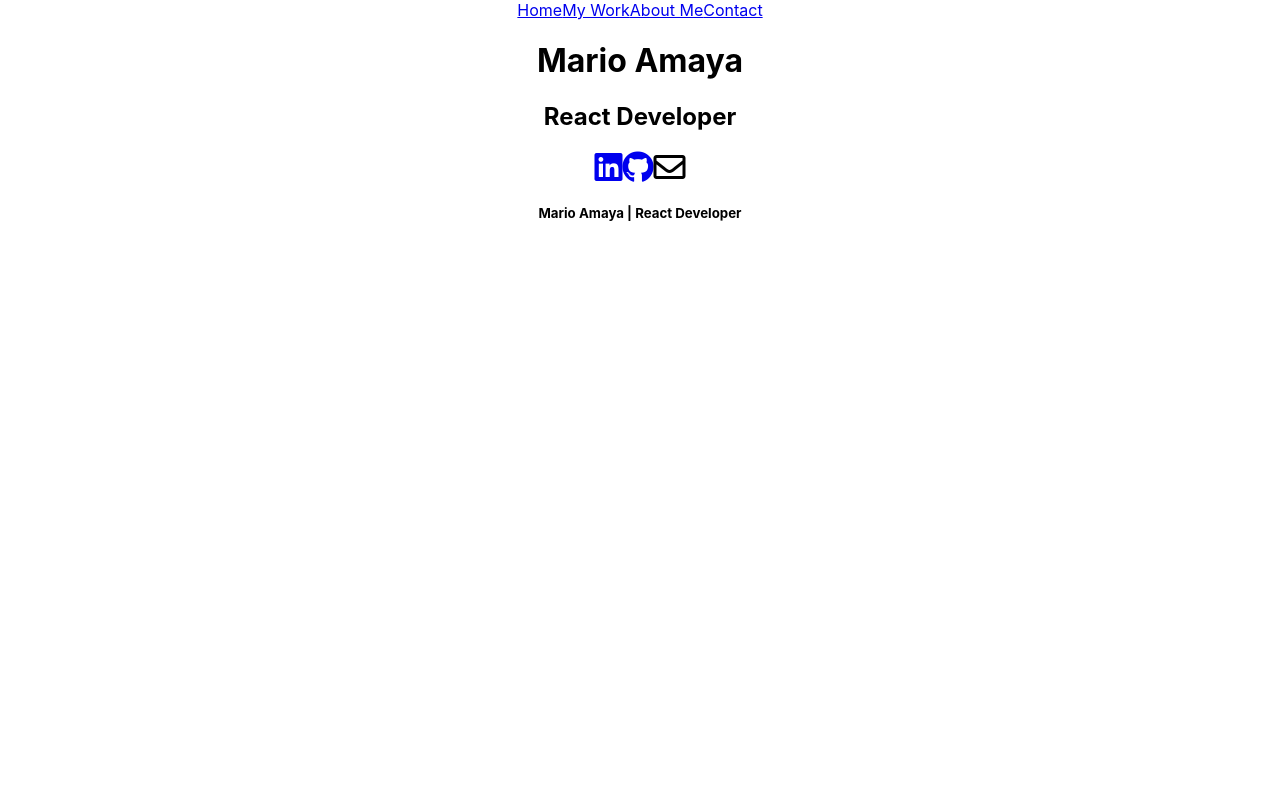
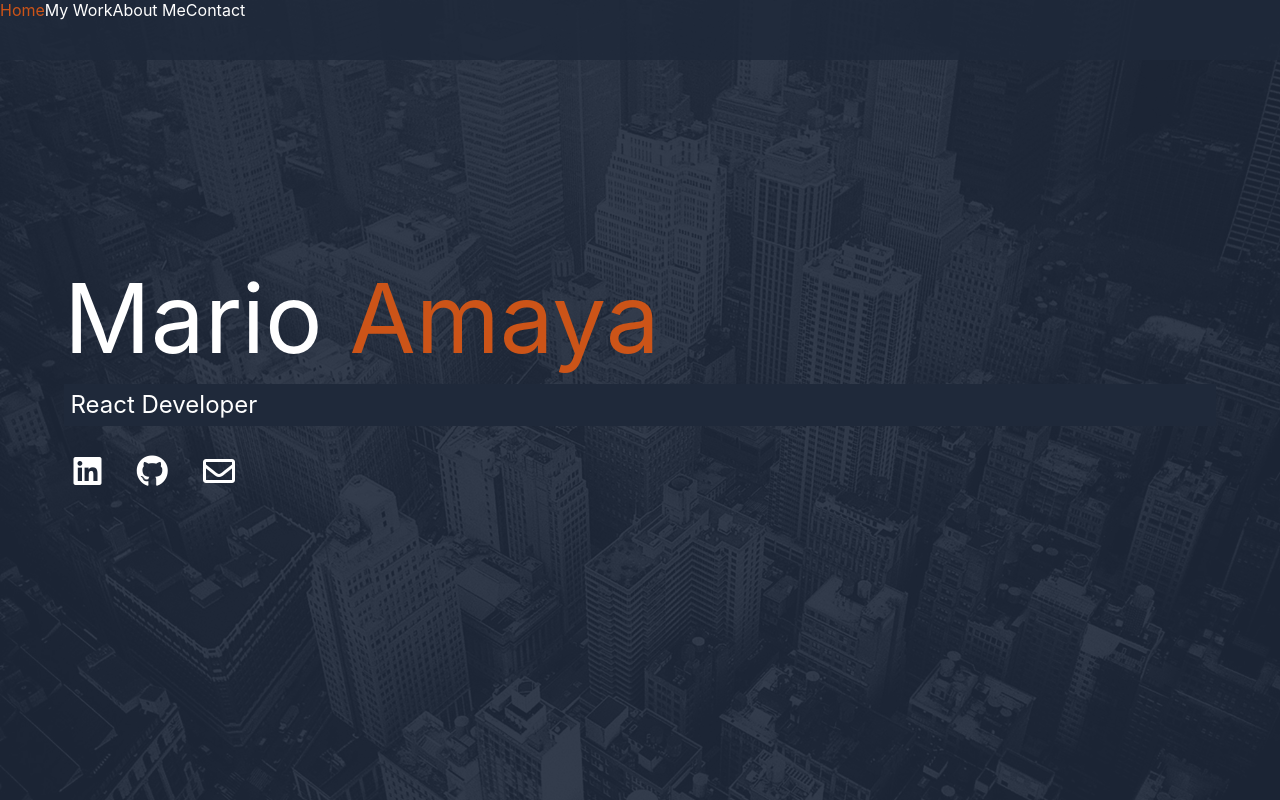
Before and after one commit to MAmaya1/portfolio-website-react, a React (Create React App) app: page / in a window 1280 px wide. Built offline with nearby package versions, Linux system fonts and the light colour scheme.

Commit message:
styled HomePage

```diff
--- a/package.json
+++ b/package.json
@@ -9,7 +9,8 @@
     "react": "^16.12.0",
     "react-dom": "^16.12.0",
     "react-router-dom": "^5.1.2",
-    "react-scripts": "3.3.0"
+    "react-scripts": "3.3.0",
+    "styled-components": "^5.0.1"
   },
   "scripts": {
     "start": "react-scripts start",
--- a/src/App.css
+++ /dev/null
@@ -1,38 +0,0 @@
-.App {
-  text-align: center;
-}
-
-.App-logo {
-  height: 40vmin;
-  pointer-events: none;
-}
-
-@media (prefers-reduced-motion: no-preference) {
-  .App-logo {
-    animation: App-logo-spin infinite 20s linear;
-  }
-}
-
-.App-header {
-  background-color: #282c34;
-  min-height: 100vh;
-  display: flex;
-  flex-direction: column;
-  align-items: center;
-  justify-content: center;
-  font-size: calc(10px + 2vmin);
-  color: white;
-}
-
-.App-link {
-  color: #61dafb;
-}
-
-@keyframes App-logo-spin {
-  from {
-    transform: rotate(0deg);
-  }
-  to {
-    transform: rotate(360deg);
-  }
-}
--- a/src/App.js
+++ b/src/App.js
@@ -1,5 +1,6 @@
 import React from 'react';
 import { BrowserRouter as Router, Route } from 'react-router-dom';
+import styled from 'styled-components';
 
 // Import Components
 
@@ -8,23 +9,24 @@ import HomePage from './components/HomePage';
 import PortfolioPage from './components/PortfolioPage';
 import AboutMePage from './components/AboutMePage';
 import ContactMePage from './components/ContactMePage';
-import Footer from './components/Footer';
 
-// Import Styles
+// Styles
 
-import './App.css';
+const AppWrapper = styled.div`
+  background: rgba(31, 41, 58, 0.9);
+  height: 100vh;
+`
 
 function App() {
   return (
     <Router>
-      <div className="App">
+      <AppWrapper>
         <NavBar />
         <Route exact path='/' component={HomePage}/>
         <Route path='/portfolio' component={PortfolioPage}/>
         <Route path='/about-me' component={AboutMePage}/>
         <Route path='/contact-me' component={ContactMePage}/>
-        <Footer />
-      </div>
+      </AppWrapper>
     </Router>
   );
 }
--- a/src/components/AboutMePage.js
+++ b/src/components/AboutMePage.js
@@ -1,4 +1,8 @@
 import React from 'react';
+
+// Import Footer
+
+import Footer from './Footer';
 
 // Import Images
 
@@ -28,6 +32,7 @@ const AboutMePage = props => {
                     <p>Local Urban Planning, Community Activism, Architectural Design, Model Building, Writing, Animation, Film Production, and Travel.</p>
                 </div>
             </div>
+            <Footer />
         </div>
     )
 }
--- a/src/components/ContactMePage.js
+++ b/src/components/ContactMePage.js
@@ -1,4 +1,8 @@
 import React from 'react';
+
+// Import Footer
+
+import Footer from './Footer';
 
 const ContactMePage = props => {
     return (
@@ -11,6 +15,7 @@ const ContactMePage = props => {
                 <li><i className="fab icon-bottom fa-linkedin"/><a href="https://www.linkedin.com/in/marioamayaweb" target="_blank">marioamayaweb</a></li>
                 <li><i className="fab icon-bottom fa-github"/><a href="https://github.com/MAmaya1" target="_blank">MAmaya1</a></li>
             </ul>
+            <Footer />
         </div>
     )
 }
--- a/src/components/HomePage.js
+++ b/src/components/HomePage.js
@@ -1,16 +1,52 @@
 import React from 'react';
+import styled from 'styled-components';
+
+// Styles
+
+const PageWrapper = styled.div`
+    margin-top: 12.5rem;
+    padding: 0 4rem 0 4rem;
+`
+
+const LargeHeading = styled.h1`
+    font-size: 6rem;
+    font-weight: 400;
+    color: #FFF;
+    padding-bottom: 0.5rem;
+
+    span {
+        color: #CC5418
+    }
+`
+
+const SmallHeading = styled.h2`
+    font-size: 1.5rem;
+    font-weight: 400;
+    color: #FFF;
+    background: #1F293a;
+    padding: 0.4rem;
+`
+
+const Icons = styled.div`
+    padding: 1.8rem 0 1.8rem 0.4rem;
+
+    a {
+        padding: 0.2rem;
+        margin-right: 1.8rem;
+    }
+`
 
 const HomePage = props => {
     return (
-        <div>
-            <h1>Mario <span>Amaya</span></h1>
-            <h2>React Developer</h2>
-            <div className="web-icons">
+        <PageWrapper>
+            <LargeHeading>Mario <span>Amaya</span></LargeHeading>
+            <SmallHeading>React Developer</SmallHeading>
+            <Icons>
                 <a href="https://www.linkedin.com/in/marioamayaweb" target="_blank"><i className="fab fa-linkedin fa-2x" /></a>
                 <a href="https://www.github.com/mamaya1" target="_blank"><i className="fab fa-github fa-2x" /></a>
                 <a><i class="far fa-envelope fa-2x" /></a>
-            </div>
-        </div>
+            </Icons>
+        </PageWrapper>
     )
 }
 
--- a/src/components/NavBar.js
+++ b/src/components/NavBar.js
@@ -1,14 +1,22 @@
 import React from 'react';
 import { NavLink } from 'react-router-dom';
+import styled from 'styled-components';
+
+// Styles
+
+const MainNav = styled.div`
+    background: rgba(31, 41, 58, 0.9);
+    height: 60px;
+`
 
 const NavBar = props => {
     return (
-        <div>
+        <MainNav>
             <NavLink exact to='/'>Home</NavLink>
             <NavLink to='/portfolio'>My Work</NavLink>
             <NavLink to='/about-me'>About Me</NavLink>
             <NavLink to='/contact-me'>Contact</NavLink>
-        </div>
+        </MainNav>
     )
 }
 
--- a/src/components/PortfolioPage.js
+++ b/src/components/PortfolioPage.js
@@ -1,4 +1,8 @@
 import React from 'react';
+
+// Import Footer
+
+import Footer from './Footer';
 
 // Import Images
 
@@ -38,6 +42,7 @@ const PortfolioPage = props => {
                     <a href="https://github.com/yelpfeelers/landing-pages" target="_blank"><i className="fab fa-github"></i> Github</a>
                 </div>
             </div>
+            <Footer />
         </div>
     )
 }
--- a/src/index.css
+++ b/src/index.css
@@ -1,13 +1,31 @@
+/* Global Styles */
+
+* {
+  box-sizing: border-box;
+  margin: 0;
+}
+
 body {
-  margin: 0;
   font-family: -apple-system, BlinkMacSystemFont, 'Segoe UI', 'Roboto', 'Oxygen',
     'Ubuntu', 'Cantarell', 'Fira Sans', 'Droid Sans', 'Helvetica Neue',
     sans-serif;
   -webkit-font-smoothing: antialiased;
   -moz-osx-font-smoothing: grayscale;
+  background: url(./images/background.jpg) fixed;
+  background-size: cover;
 }
 
 code {
   font-family: source-code-pro, Menlo, Monaco, Consolas, 'Courier New',
     monospace;
 }
+
+a {
+  color: #FFF;
+  text-decoration: none;
+}
+
+a:hover {
+  color: #CC5418;
+  transition: all 0.4s ease;
+}
```
Also changed, not shown: src/images/background.jpg (added), 1 other file (tests, documents, lock files or other folders).
